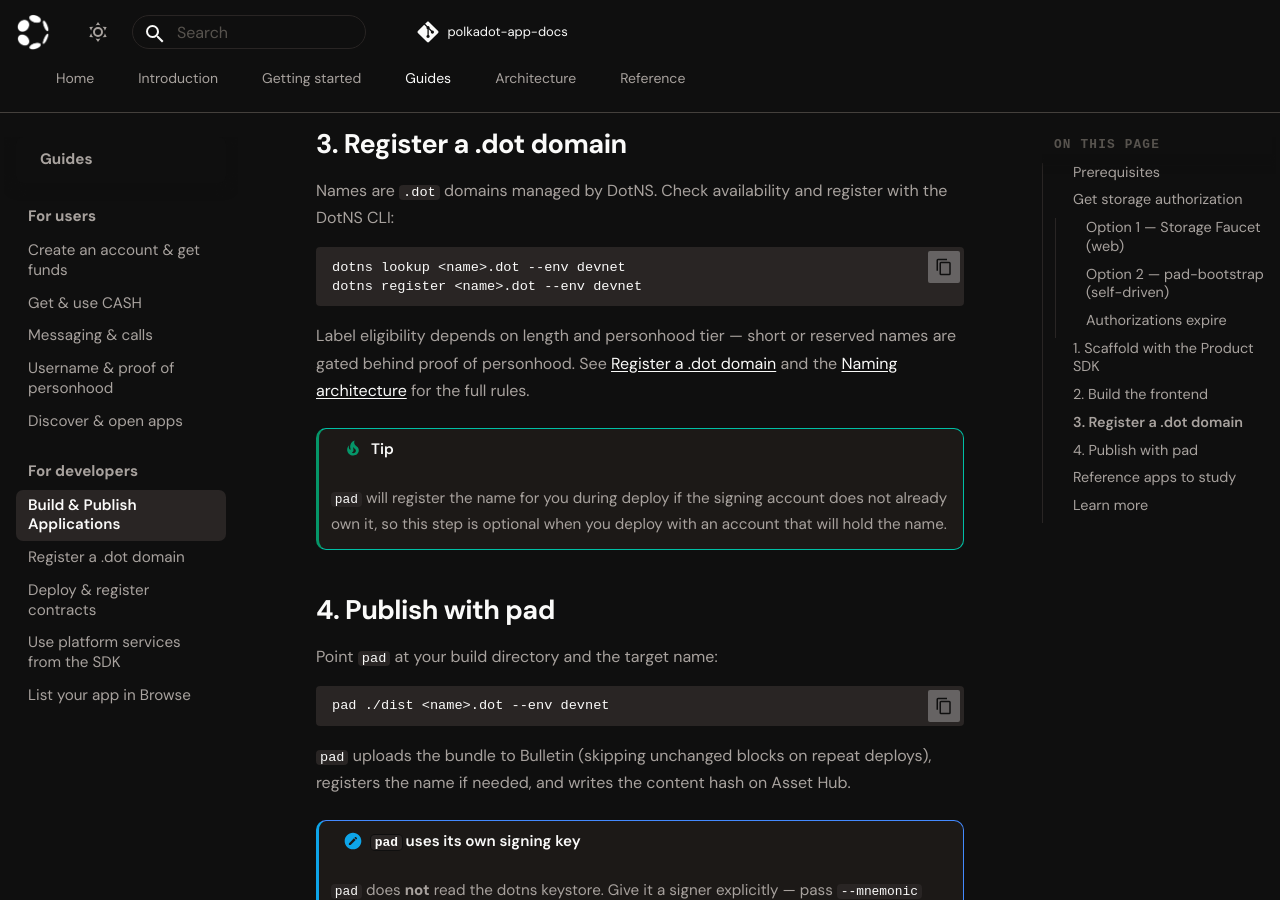
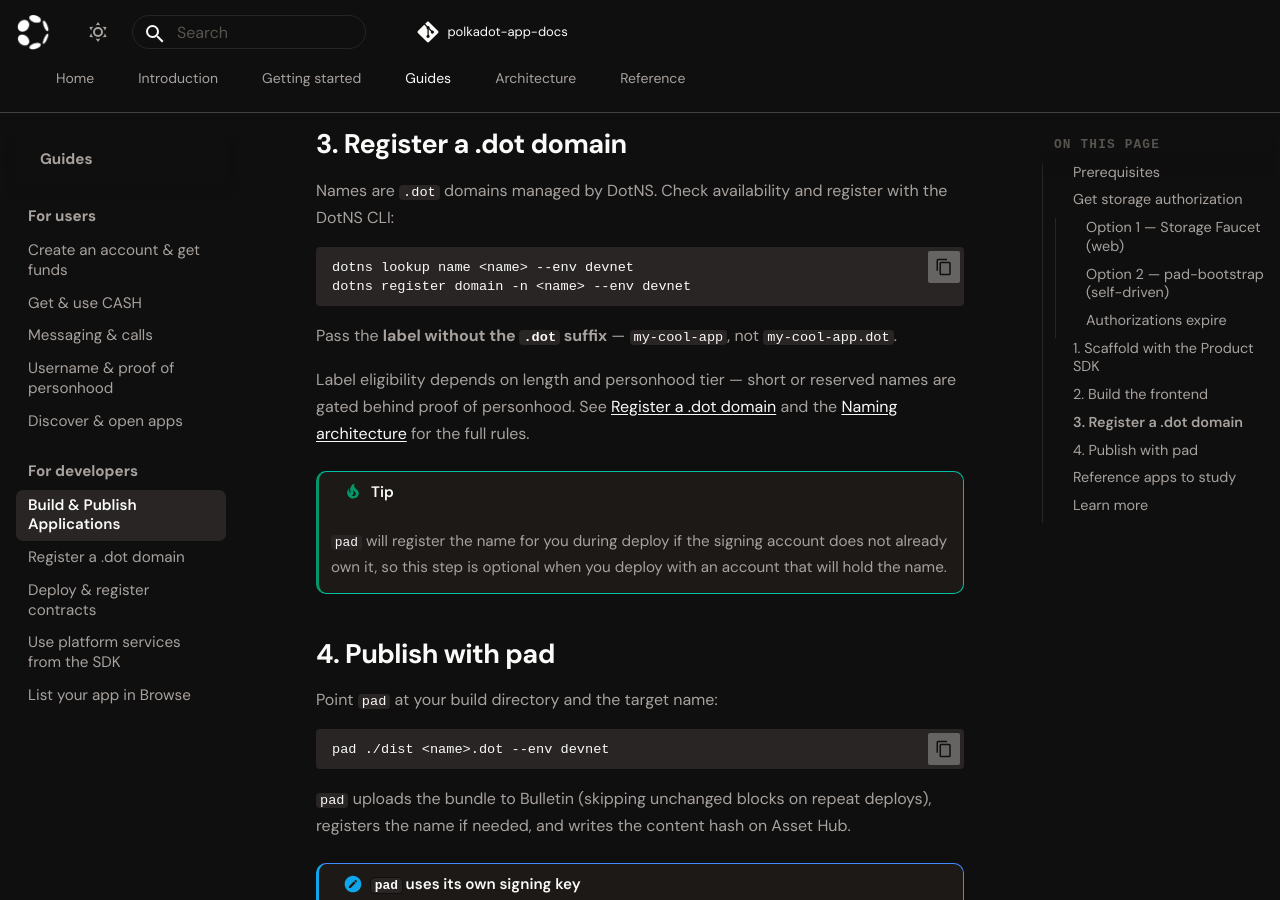
Before and after one commit to Polkadot-Community-Foundation/polkadot-app-docs, an MkDocs documentation site: the page built from docs/guides/build-and-publish.md, in a window 1280 px wide and 900 px high, scrolled down 3676 px. Built offline with MkDocs 1.6.1 and Material for MkDocs 9.7.7, drawn with Linux system fonts in a browser that asks for light colours; comment, search, counter and statistics services are not loaded.

Commit message:
docs(dotns): correct four invalid CLI invocations
`lookup` and `register` are command groups, not commands that take a
positional name, so the documented forms fail with an unknown-command
error rather than doing anything.

Verified against `dotns --help` on @polkadot-community-foundation/dotns-cli:

  build-and-publish.md
    dotns lookup <name>.dot            -> dotns lookup name <name>
    dotns register <name>.dot          -> dotns register domain -n <name>

  register-a-dot-name.md
    dotns register domain retry <name> -> dotns register retry <name>
    dotns register domain list         -> dotns register list

`retry`/`list` are siblings of `domain` under `register`, not subcommands
of it.

Also notes that these take the bare label — `register domain -n` is
documented as "Domain label to register (without .dot)". This differs
from `content view`/`content set`, which do take the full `<name>.dot`;
that asymmetry is real and the surrounding examples were already correct.

The other documented dotns commands were checked against the same help
output and are valid: lookup owner-of / lookup transfer / register
subname / content / account / primary.

````diff
--- a/docs/guides/build-and-publish.md
+++ b/docs/guides/build-and-publish.md
@@ -156,9 +156,11 @@
 the DotNS CLI:
 
 ```bash
-dotns lookup <name>.dot --env devnet
-dotns register <name>.dot --env devnet
+dotns lookup name <name> --env devnet
+dotns register domain -n <name> --env devnet
 ```
+
+Pass the **label without the `.dot` suffix** — `my-cool-app`, not `my-cool-app.dot`.
 
 Label eligibility depends on length and personhood tier — short or reserved
 names are gated behind proof of personhood. See
````
Also changed, not shown: docs/guides/register-a-dot-name.md (+2 -2 lines).
